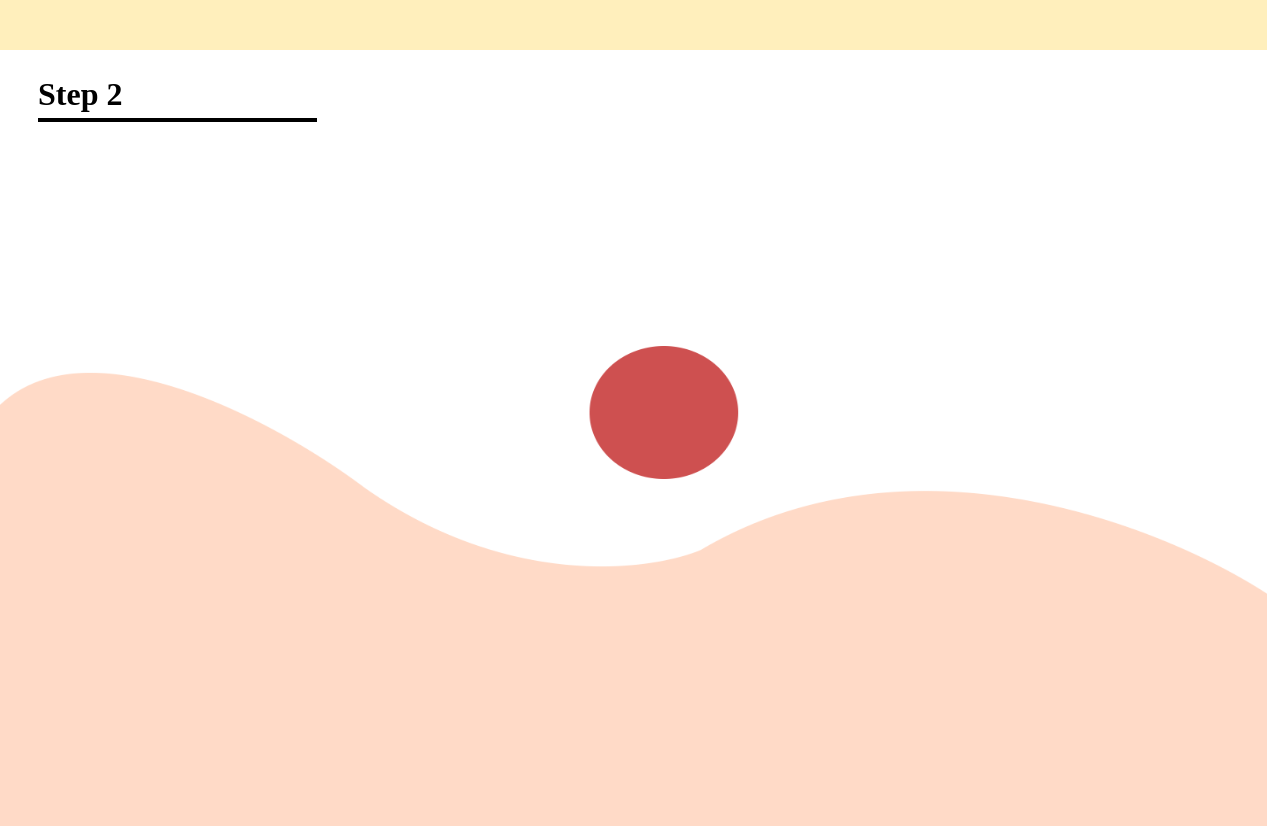
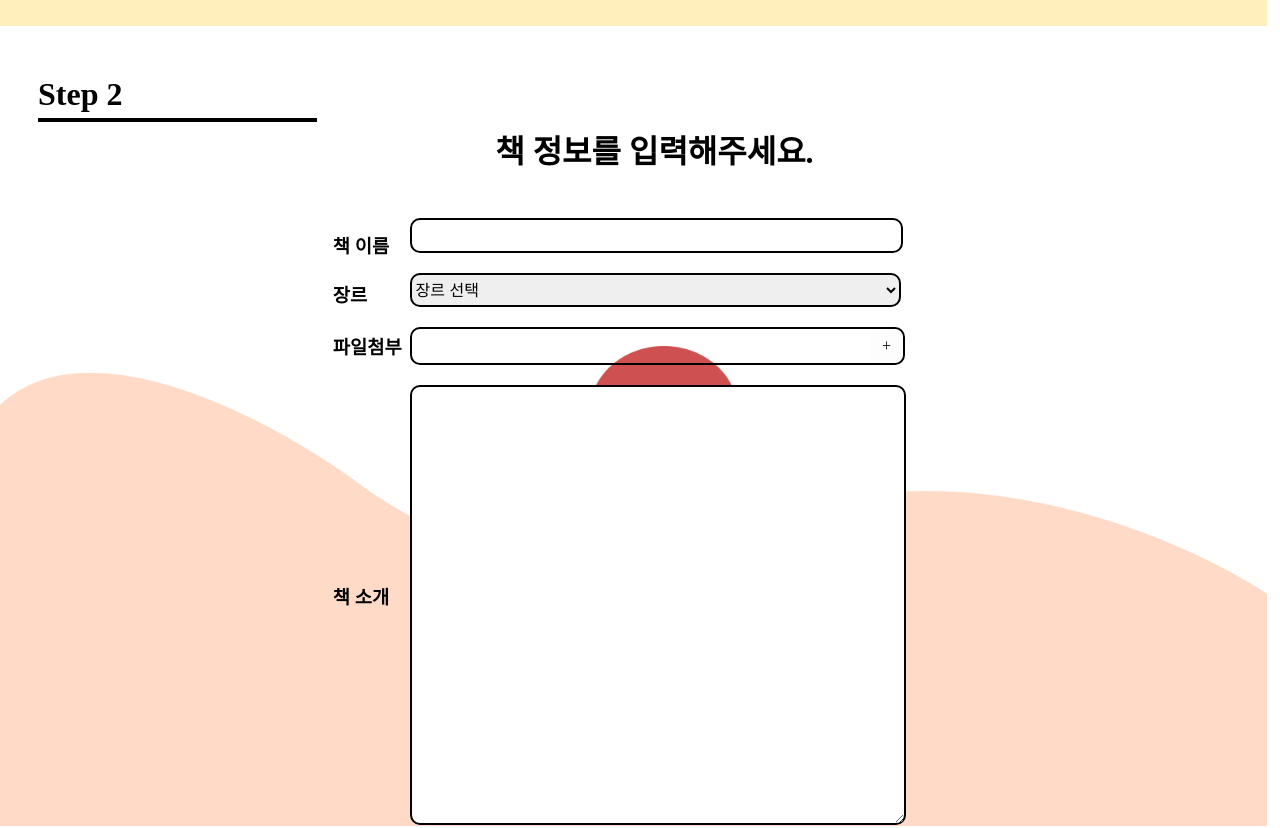
Before and after one commit to Fly-Eugene/sopy, a React (Create React App) app in the folder frontend/: page / in a window 1280 px wide. Shown: the part 900-1728 px from the top of the page. Built offline with nearby package versions, Linux system fonts and the light colour scheme; a web font is replaced by a local one.

Commit message:
UI: MakeAudioBook - Step02

```diff
--- /dev/null
+++ b/frontend/src/administor/component/Step02.js
@@ -0,0 +1,52 @@
+import React, { useState, useCallback } from 'react';
+import Step02Modules from './Step02.modules.scss'
+
+const Step02 = () => {
+  const [bookName, setBookName] = useState('');
+  const [genre, setGenre] = useState('');
+  const [fileName, setFileName] = useState('');
+  const [bookContent, setBookContent] = useState('');
+
+  const fileNameChange = (e) => {
+    setFileName(`${e.target.files[0].name}`)
+  }
+
+  const bookNameInput = useCallback((e) => setBookName(e.target.value), []);
+  const bookContentInput = useCallback((e) => setBookContent(e.target.value), []);
+
+  const genreInput = (e) => {
+    let genreIndex = e.target.options.selectedIndex
+    setGenre(`${e.target.options[genreIndex].value}`)
+  }
+
+  return (
+    <div className="step02-container">
+      <h2 className="step02-title">책 정보를 입력해주세요.</h2>
+      <div className="step02-form-container">
+        <div className="step02-form-container-left">
+          <h3>책 이름</h3>
+          <h3>장르</h3>
+          <h3>파일첨부</h3>
+          <h3>책 소개</h3>
+        </div>
+        <div className="step02-form-container-right">
+          <input value={bookName} onChange={bookNameInput}/>
+          <select name="genre" onChange={genreInput}>
+            <option value=''>장르 선택</option>
+            <option value='호러'>호러</option>
+            <option value='판타지'>판타지</option>
+            <option value='로맨스'>로맨스</option>
+          </select>
+          <div className="file-box">
+            <p>{fileName}</p>
+            <label htmlFor="ex-file">+</label>
+            <input type="file" id="ex-file" onChange={fileNameChange}/>
+          </div>
+          <textarea cols="40" rows="8" value={bookContent} onChange={bookContentInput}/>
+        </div>
+      </div>
+    </div>
+  )
+}
+
+export default Step02;
--- /dev/null
+++ b/frontend/src/administor/component/Step02.modules.scss
@@ -0,0 +1,124 @@
+.step02-container {
+  position: absolute;
+  top: 50%;
+  left: 50%;
+  transform: translate(-50%, 100%);
+  width: 75vw;
+  height: 80vh;
+  z-index: -0.5;
+  z-index: 3;
+  .step02-title {
+    position: relative;
+    border: 0;
+    left: 50%;
+    margin: 0;
+    padding: 0;
+    width: 50%;
+    text-align: center;
+    transform: translate(-47%, -100%);
+  }
+  .step02-form-container {
+    position: relative;
+    border: 1px soild;
+    width: 80%;
+    height: 90%;
+    left: 50%;
+    top: 50%;
+    transform: translate(-50%, -50%);
+    z-index: 2;
+    .step02-form-container-left {
+      position: absolute;
+      width: 10%;
+      height: 100%;
+      left: 10%;
+      h3 {
+        position: absolute;
+        &:nth-child(1) {
+          top: -1%;
+        }
+        &:nth-child(2) {
+          top: 7.5%
+        }
+        &:nth-child(3) {
+          top: 16.5%;
+        }
+        &:last-of-type{
+          top: 60%;
+        }
+      }
+    }
+    .step02-form-container-right {
+      position: absolute;
+      width: 80%;
+      height: 100%;
+      left: 20%;
+      input {
+        font-size: 1rem;
+        display: block;
+        width: 80%;
+        height: 5%;
+        border: 2px solid;
+        border-radius: 10px;
+        margin-top: 20px;
+        &:nth-child(1) {
+          margin-top: 0;
+          width: 79%;
+        }
+      }
+      .file-box {
+        border: 2px solid;
+        border-radius: 10px;
+        margin-top: 20px;
+        width: 80%;
+        display: flex;
+        justify-content: space-between;
+        p {
+          margin: 0;
+          text-align: center;
+          line-height: 35px;
+        }
+        label {
+          display: inline-block;
+          padding: .5em .75em;
+          font-size: inherit;
+          line-height: normal;
+          vertical-align: middle;
+          background-color: #fdfdfd;
+          cursor: pointer;
+          border-radius: 10px;
+        }
+        input[type="file"]{
+          position: absolute;
+          width: 1px;
+          height: 1px;
+          padding: 0;
+          margin: -1px;
+          overflow: hidden;
+          clip:rect(0,0,0,0);
+          border: 0;
+        }
+      }
+      textarea {
+        font-size: 1rem;
+        border: 1px solid;
+        display: block;
+        width: 79.5%;
+        height: 5%;
+        border: 2px solid;
+        border-radius: 10px;
+        margin-top: 20px;
+        height: 75%;
+      }
+      select {
+        border: 1px solid;
+        display: block;
+        width: 80%;
+        height: 6%;
+        border: 2px solid;
+        border-radius: 10px;
+        margin-top: 20px;
+        font-size: 1rem;
+      }
+    }
+  }
+}
--- a/frontend/src/administor/container/MakeAudioBook.js
+++ b/frontend/src/administor/container/MakeAudioBook.js
@@ -4,6 +4,8 @@ import BG2 from '../../img/MakeAudioBG2.png'
 import BG3 from '../../img/MakeAudioBG3.png'
 import nextBtn from '../../img/nextBtn.png'
 import prevBtn from '../../img/prevBtn.png'
+import Step02 from '../component/Step02';
+
 import MakeAudioBookModule from './MakeAudioBook.modules.scss'
 
 const MakeAudioBook = () => {
@@ -46,16 +48,13 @@ const MakeAudioBook = () => {
       <section>
         <h2>Step 1</h2>
         <div>
-          하이
         </div>
         <img src={BG1} alt="BG1"/>
       </section>
 
       <section>
         <h2>Step 2</h2>
-        <div>
-
-        </div>
+        <Step02 />
         <img src={BG2} alt="BG2"/>
       </section>
 
--- a/frontend/src/administor/container/MakeAudioBook.modules.scss
+++ b/frontend/src/administor/container/MakeAudioBook.modules.scss
@@ -37,6 +37,7 @@ $font-kopub: 'KoPub Batang';
       font-size: 2rem;
     }
     img {
+      z-index: -1;
       position: relative;
       top: 33%;
       width: 99vw;
```
